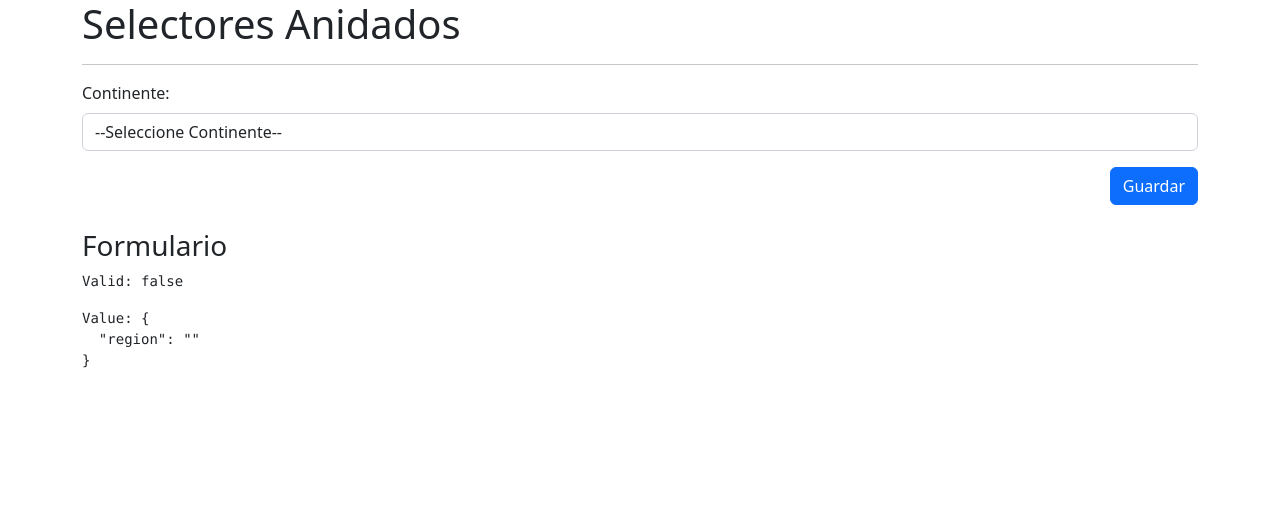
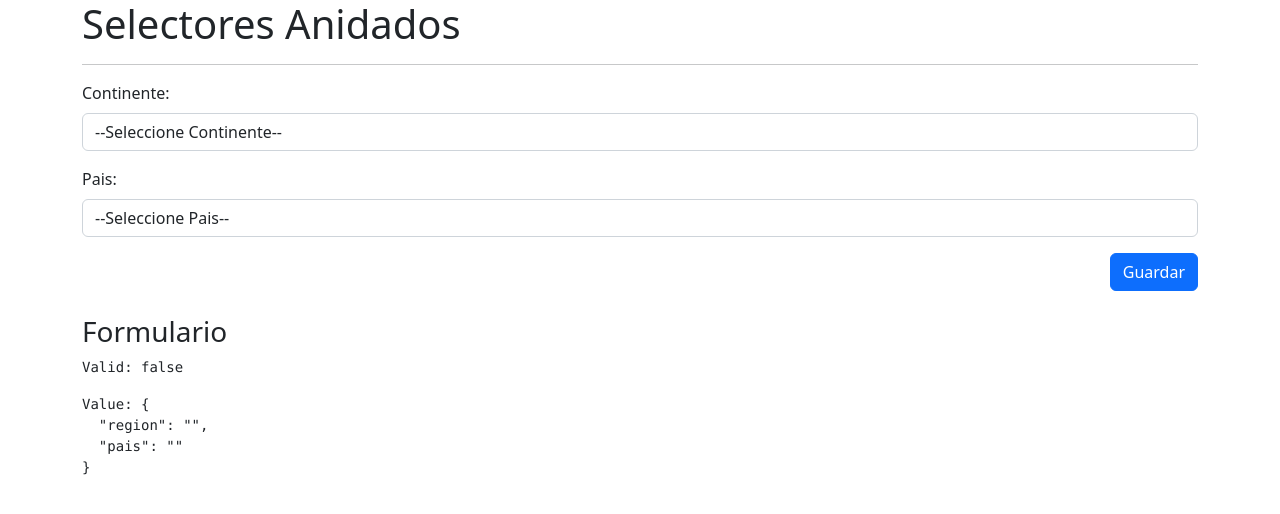
Before and after one commit to lelequinter/07-selectores, an Angular app: page /home/selector in a window 1280 px wide. Shown: the top 514 px of the page. Built offline with nearby package versions, Linux system fonts and the light colour scheme.

Commit message:
Segundo selector anidado

```diff
--- a/src/app/app.module.ts
+++ b/src/app/app.module.ts
@@ -1,5 +1,6 @@
 import { NgModule } from '@angular/core';
 import { BrowserModule } from '@angular/platform-browser';
+import { HttpClientModule } from "@angular/common/http";
 
 import { AppRoutingModule } from './app-routing.module';
 import { AppComponent } from './app.component';
@@ -10,7 +11,8 @@
   ],
   imports: [
     BrowserModule,
-    AppRoutingModule
+    AppRoutingModule,
+    HttpClientModule
   ],
   providers: [],
   bootstrap: [AppComponent]
--- /dev/null
+++ b/src/app/paises/interfaces/paises.interface.ts
@@ -0,0 +1,5 @@
+export interface PaisSmall {
+  name: string,
+  alpha3Code: string,
+  independent: boolean,
+}
--- a/src/app/paises/pages/selector-page/selector-page.component.html
+++ b/src/app/paises/pages/selector-page/selector-page.component.html
@@ -2,6 +2,7 @@
 <hr />
 
 <form [formGroup]="miFormulario" (ngSubmit)="guardar()">
+  <!-- Region -->
   <div class="row mb-3">
     <div class="col">
       <label class="form-label">Continente:</label>
@@ -12,6 +13,21 @@
           [value]="region | lowercase"
         >
           {{ region }}
+        </option>
+      </select>
+    </div>
+  </div>
+  <!-- Pais -->
+  <div class="row mb-3">
+    <div class="col">
+      <label class="form-label">Pais:</label>
+      <select class="form-control" formControlName="pais">
+        <option value="">--Seleccione Pais--</option>
+        <option
+          *ngFor="let pais of paises"
+          [value]="pais.alpha3Code"
+        >
+          {{ pais.name }}
         </option>
       </select>
     </div>
--- a/src/app/paises/pages/selector-page/selector-page.component.ts
+++ b/src/app/paises/pages/selector-page/selector-page.component.ts
@@ -1,5 +1,6 @@
 import { Component, OnInit } from '@angular/core';
 import { FormBuilder, FormGroup, Validators } from '@angular/forms';
+import { PaisSmall } from '../../interfaces/paises.interface';
 import { PaisesServiceService } from '../../services/paises-service.service';
 
 @Component({
@@ -11,21 +12,37 @@
 export class SelectorPageComponent implements OnInit {
 
   miFormulario: FormGroup = this.fb.group({
-    region: ['', Validators.required]
+    region: ['', Validators.required],
+    pais: ['', Validators.required]
   });
 
   //llenar selectores
 
   regiones: string[] = [];
+  paises: PaisSmall[] = [];
 
-  constructor( private fb: FormBuilder,
-                private paisesSvc: PaisesServiceService ) { }
+  constructor(private fb: FormBuilder,
+    private paisesSvc: PaisesServiceService) { }
 
   ngOnInit(): void {
     this.regiones = this.paisesSvc.regiones;
+
+    //Cuando cambie la region
+    this.miFormulario.get('region')?.valueChanges
+      .subscribe(region => {
+        console.log(region);
+
+        this.paisesSvc.getPaisesPorRegion(region)
+          .subscribe(paises => {
+            console.log('paises', paises);
+
+            this.paises = paises
+          })
+
+      })
   }
 
-  guardar(){
+  guardar() {
     console.log(this.miFormulario.value);
 
   }
--- a/src/app/paises/services/paises-service.service.ts
+++ b/src/app/paises/services/paises-service.service.ts
@@ -1,15 +1,25 @@
 import { Injectable } from '@angular/core';
+import { HttpClient } from '@angular/common/http';
+import { PaisSmall } from '../interfaces/paises.interface';
+import { Observable } from 'rxjs';
 
 @Injectable({
   providedIn: 'root'
 })
 export class PaisesServiceService {
 
+  private _baseUrl: string = 'https://restcountries.com/v2'
   private _regiones: string[] = ['Africa', 'Americas', 'Asia', 'Europe', 'Oceania'];
 
-  get regiones(): string[]{
+  get regiones(): string[] {
     return [...this._regiones]
   }
 
-  constructor() { }
+  constructor(private http: HttpClient) { }
+
+  getPaisesPorRegion(region: string): Observable<PaisSmall[]> {
+    const url: string = `${this._baseUrl}/region/${ region }?fields=name,alpha3Code`
+    return this.http.get<PaisSmall[]>(url)
+  }
+
 }
```
